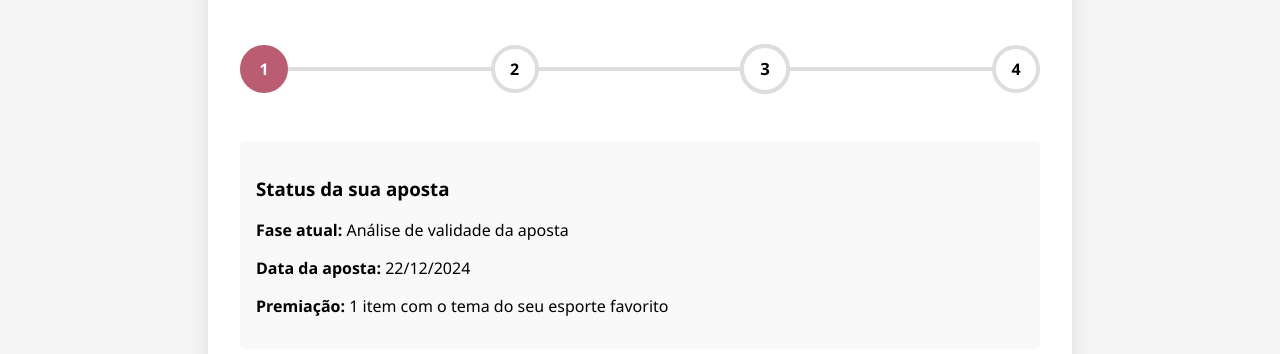
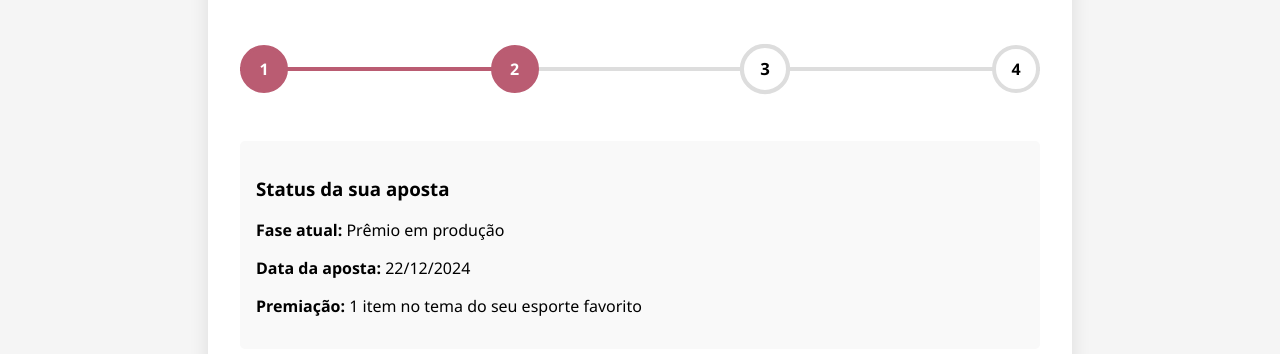
Before and after one commit to schrodingerscatlives/beterraba, a plain HTML site: page index.html in a window 1280 px wide. Shown: the part 280-634 px from the top of the page. Drawn offline with Linux system fonts and the light colour scheme.

Commit message:
Add files via upload

```diff
--- a/index.html
+++ b/index.html
@@ -154,16 +154,18 @@ body {
 
     <div class="bet-details">
       <h3>Status da sua aposta</h3>
-      <p><strong>Fase atual:</strong> Análise de validade da aposta</p>
+      <!-- <p><strong>Fase atual:</strong> Análise de validade da aposta</p> -->
+	  <p><strong>Fase atual:</strong> Prêmio em produção</p>
       <p><strong>Data da aposta:</strong> 22/12/2024</p>
-      <p><strong>Premiação:</strong> 1 item com o tema do seu esporte favorito</p>
+      <p><strong>Premiação:</strong> 1 item no tema do seu esporte favorito</p>
     </div>
   </div>
 
 <script>
 document.addEventListener('DOMContentLoaded', function() {
     const steps = document.querySelectorAll('.step');
-    let currentStep = 0;
+    //let currentStep = 0;
+	let currentStep = 1;
 
     function updateProgress() {
         steps.forEach((step, index) => {
```
